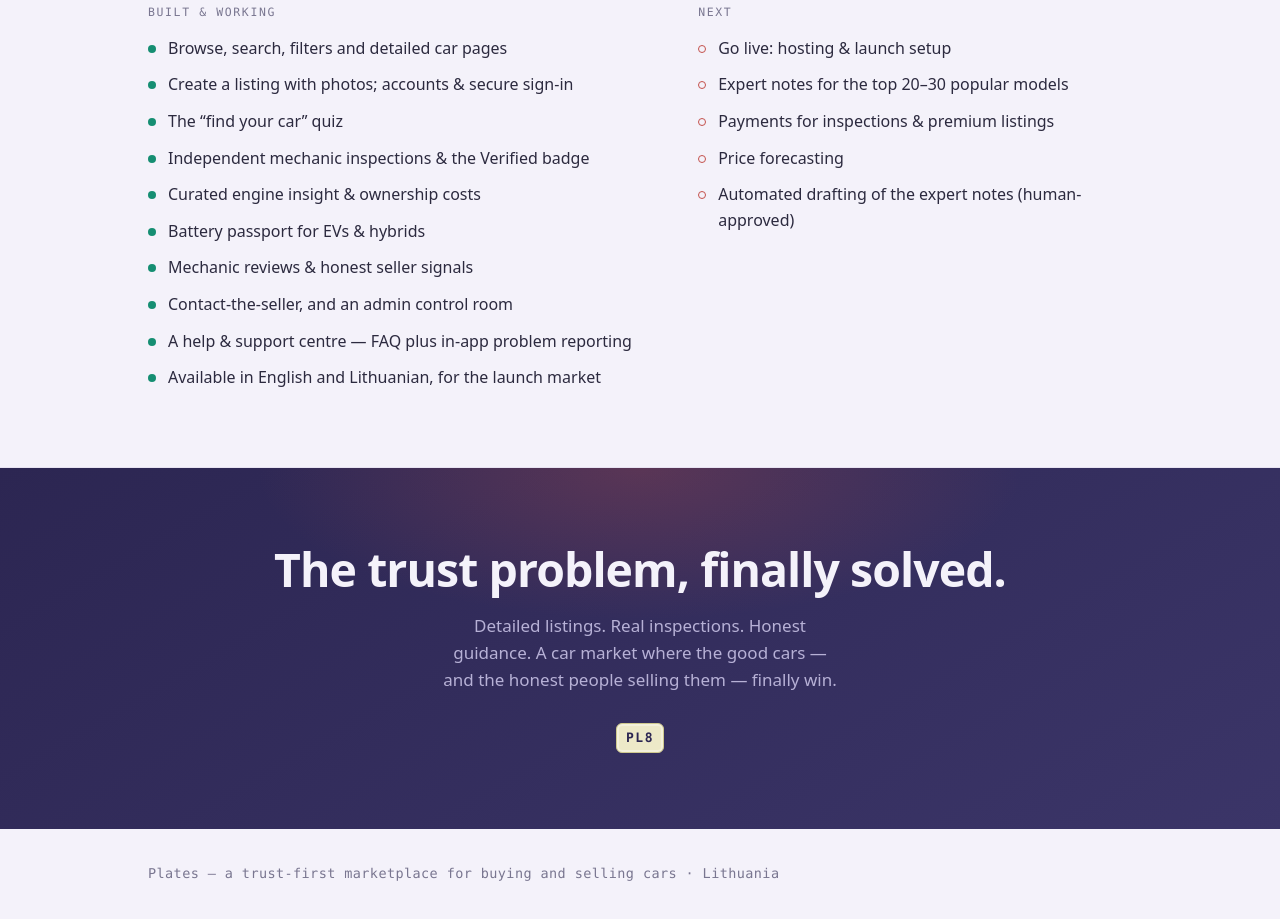
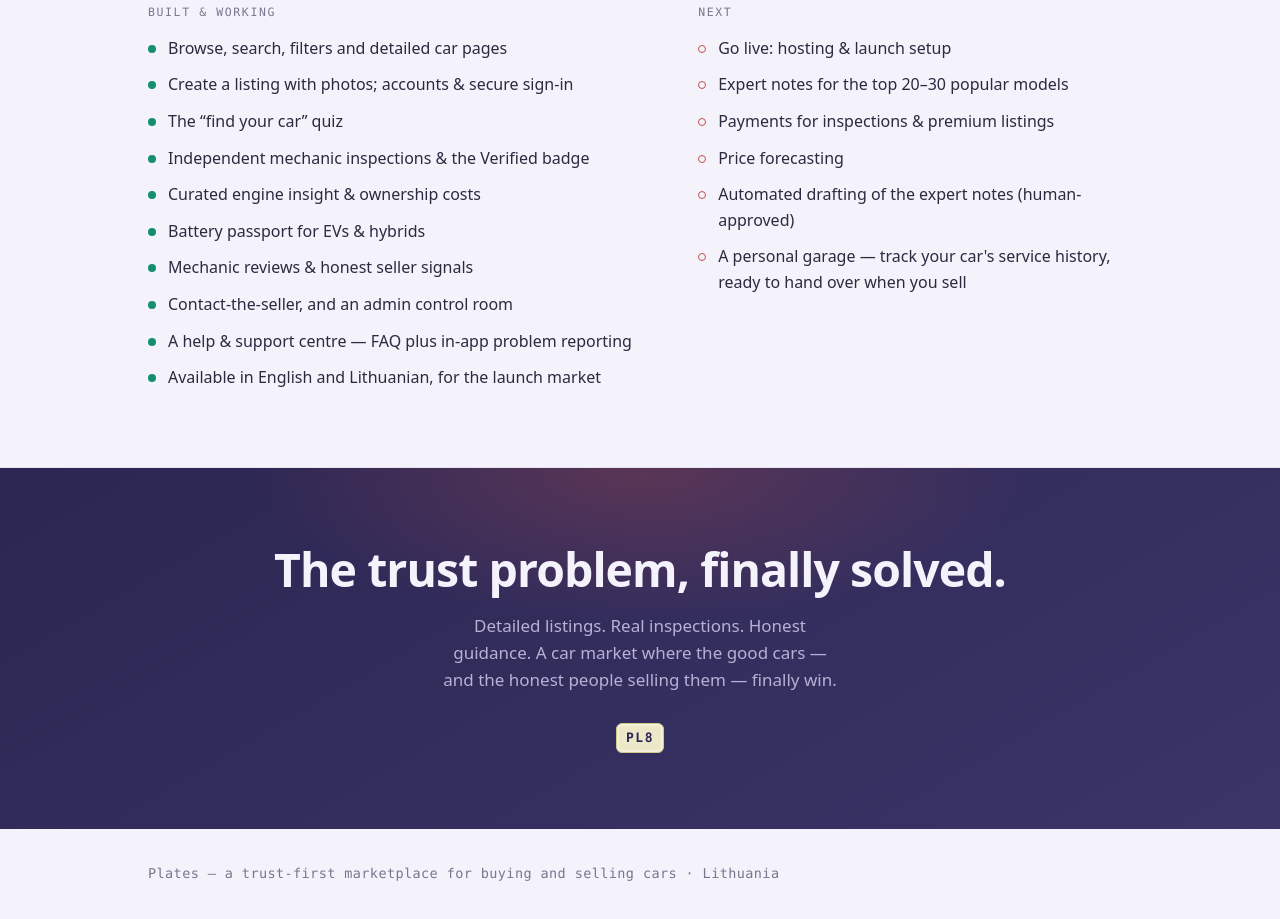
Before and after one commit to MazCiz/what-is-plates, a plain HTML site: page index.html in a window 1280 px wide. Shown: the part 5347-6266 px from the top of the page. Drawn offline with Linux system fonts and the light colour scheme.

Commit message:
Pitch page: add "personal garage" (service history) to the Next roadmap

```diff
--- a/index.html
+++ b/index.html
@@ -533,6 +533,7 @@
           <li><span class="dot"></span> Payments for inspections &amp; premium listings</li>
           <li><span class="dot"></span> Price forecasting</li>
           <li><span class="dot"></span> Automated drafting of the expert notes (human-approved)</li>
+          <li><span class="dot"></span> A personal garage — track your car's service history, ready to hand over when you sell</li>
         </ul>
       </div>
     </div>
```
